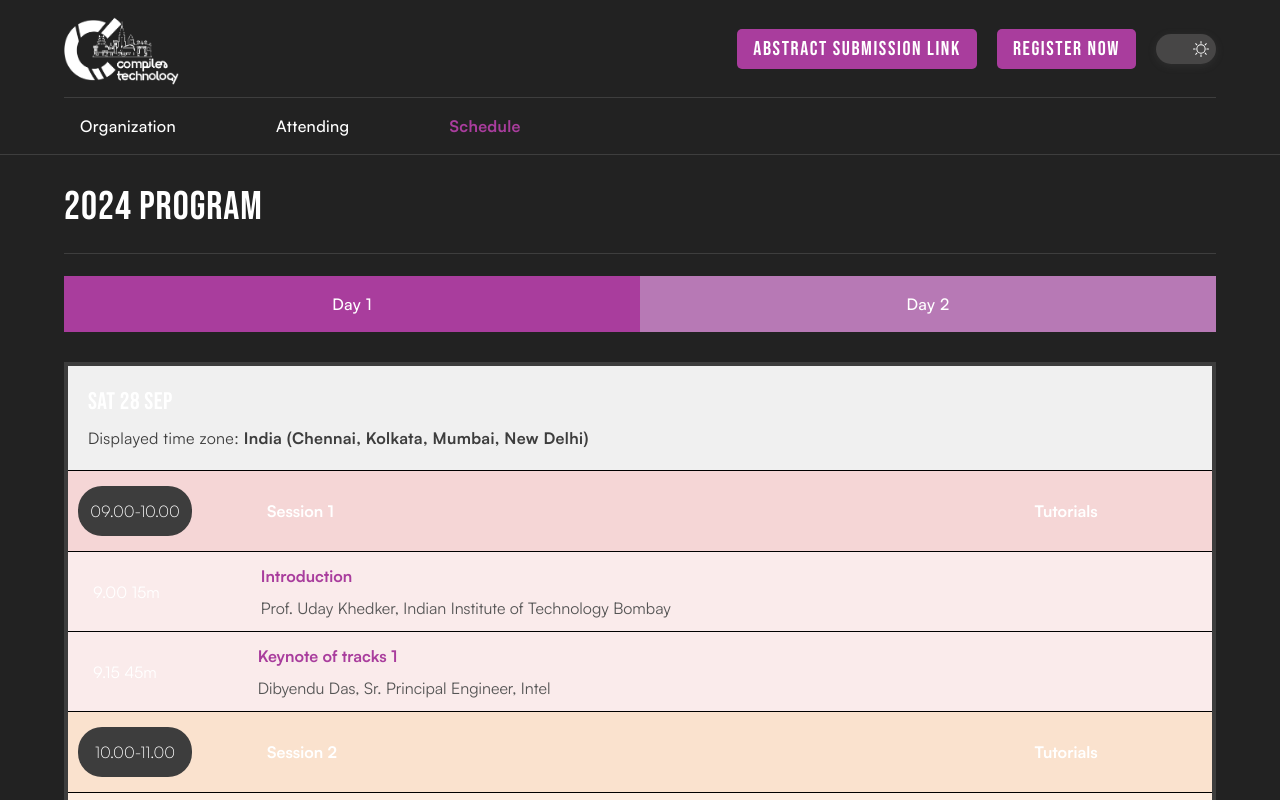
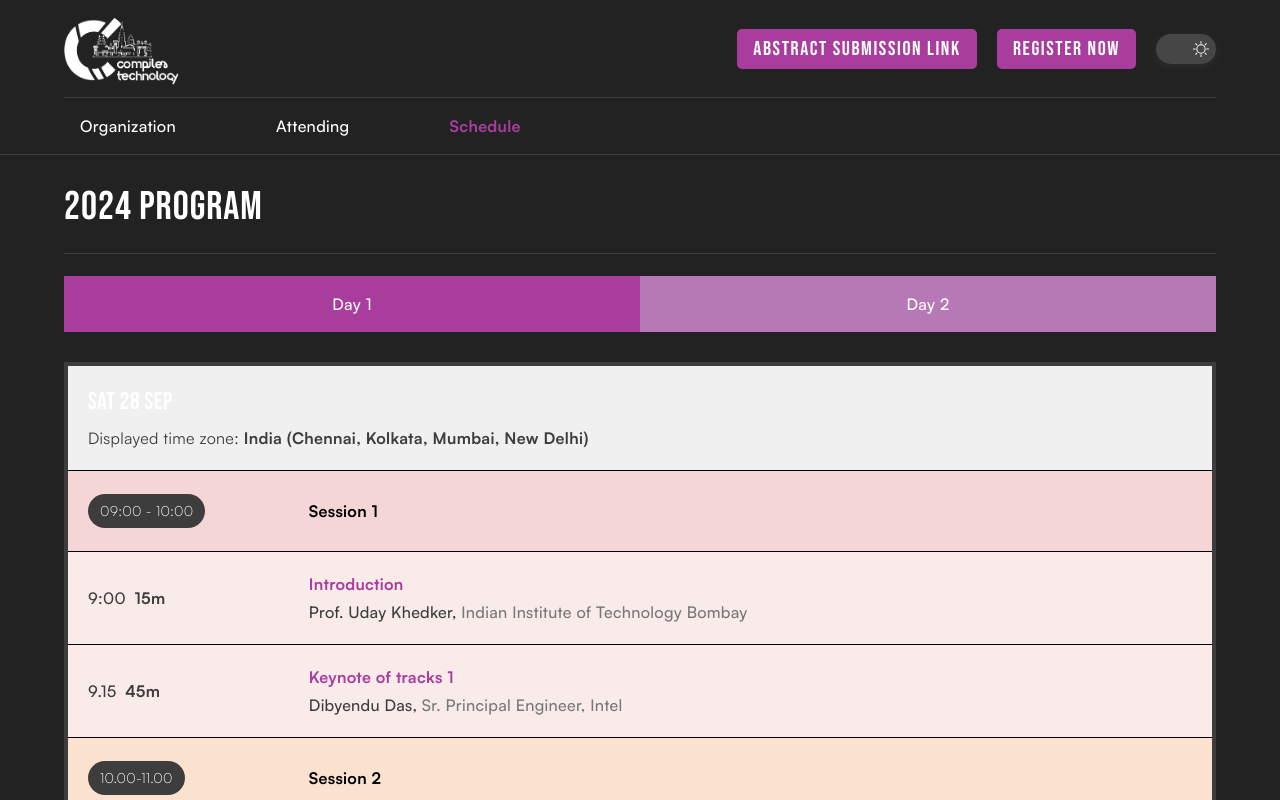
Before and after one commit to compilertech/compilertech-fe, a React (Vite) app: page /schedule in a window 1280 px wide. Shown: the top 800 px of the page. Built offline with nearby package versions, Linux system fonts and the light colour scheme.

Commit message:
Fixed program table, spacing, alignment issues

```diff
--- a/src/components/SchedulePage/Data/DayOne.ts
+++ b/src/components/SchedulePage/Data/DayOne.ts
@@ -4,12 +4,12 @@ const dayOneData: ScheduleTable = {
     date: "Sat 28 Sep",
     scheduleTableChildren: [
         {
-            mainTime: "09.00-10.00",
+            mainTime: "09:00 - 10:00",
             leading: "Session 1",
             trailing: "Tutorials",
             subChildren: [
                 {
-                    time: "9.00 15m",
+                    time: "9:00 15m",
                     heading: "Introduction",
                     description: "Prof. Uday Khedker",
                     subDescription: "Indian Institute of Technology Bombay",
--- a/src/components/SchedulePage/ProgramTable.tsx
+++ b/src/components/SchedulePage/ProgramTable.tsx
@@ -23,20 +23,22 @@ function ProgramTable({ day }: ProgramTableProps) {
       {day.scheduleTableChildren.map((sessionData, index) => (
         <Session key={index} bgColor={sessionData.color}>
           <SessionHeader>
-            <IntialContent>
+            <div style={{ flex: 1 }}>
               <SessionTime>{sessionData.mainTime}</SessionTime>
-              <SessionType>{sessionData.leading}</SessionType>
-            </IntialContent>
-            <SessionCategory>{sessionData.trailing}</SessionCategory>
+            </div>
+            <SessionType>{sessionData.leading}</SessionType>
           </SessionHeader>
 
           {sessionData.subChildren.map((subChild, keyIndex) => (
             <Section key={keyIndex} bgColor={subChild.color}>
-              <Duration>{subChild.time}</Duration>
+              <Duration>
+                {subChild.time.split(" ")[0]}{" "}
+                <span>{subChild.time.split(" ")[1]}</span>
+              </Duration>
               <Content>
                 <SectionHeading>{subChild.heading}</SectionHeading>
                 <Mentor>
-                  {subChild.description}, {subChild.subDescription}
+                  {subChild.description}, <span>{subChild.subDescription}</span>
                 </Mentor>
               </Content>
             </Section>
@@ -97,26 +99,15 @@ const Session = styled.div<StyledProps>`
 
 const Section = styled.div<StyledProps>`
   background-color: ${(props) => props.bgColor};
-  height: 80px;
+  padding: 20px;
   border-top: 1px solid #000;
   display: flex;
   align-items: center;
-  gap: 101px;
   @media (max-width: ${MOBILE_BREAKPOINT}) {
     font-size: 12px;
-    gap: 95px;
   }
 `;
 
-const IntialContent = styled.div`
-  display: flex;
-  align-items: center;
-  gap: 75px;
-  @media (max-width: ${MOBILE_BREAKPOINT}) {
-    font-size: 12px;
-    gap: 45px;
-  }
-`;
 // Other styled-components without props
 const Wrapper = styled.div`
   width: 100%;
@@ -132,9 +123,9 @@ const Wrapper = styled.div`
 `;
 
 const SessionHeader = styled.div`
+  padding: 20px;
   display: flex;
-  width: 90%;
-  justify-content: space-between;
+  justify-content: flex-start;
   align-items: center;
   font-weight: bold;
   height: 80px;
@@ -142,38 +133,81 @@ const SessionHeader = styled.div`
 const Content = styled.div`
   display: flex;
   flex-direction: column;
+  flex: 4;
+  gap: 4px;
 `;
 const SessionTime = styled.span`
-  width: 114px;
-  height: 50px;
+  padding: 8px 12px;
+  color: var(--White, #fafafa);
+  font-family: Satoshi;
+  font-size: 14px;
+  font-style: normal;
+  font-weight: 200;
+  letter-spacing: 0.24px;
   background-color: #3d3d3d;
   border-radius: 24px;
-  display: flex;
-  align-items: center;
-  justify-content: center;
-  color: #fff;
-  margin-left: 10px;
-  font-weight: 200;
+  display: inline-flex;
 `;
 
 const SessionType = styled.span`
-  text-align: start;
-`;
-
-const SessionCategory = styled.span`
-  text-align: right;
+  color: black;
+  text-align: justify;
+  font-family: Satoshi;
+  font-size: 16px;
+  font-style: normal;
+  font-weight: 700;
+  line-height: 24px;
+  letter-spacing: 0.28px;
+  flex: 4;
 `;
 
 const Duration = styled.span`
-  margin-left: 25px;
+  flex: 1;
+  color: var(--Black, #3d3d3d);
+  font-family: Satoshi;
+  font-size: 16px;
+  font-style: normal;
+  font-weight: 500;
+  line-height: 24px; /* 171.429% */
+  letter-spacing: 0.28px;
+  span {
+    margin-left: 4px;
+    color: var(--Black, #3d3d3d);
+    font-family: Satoshi;
+    font-size: 16px;
+    font-style: normal;
+    font-weight: 700;
+    line-height: 24px;
+    letter-spacing: 0.28px;
+  }
 `;
 
 const SectionHeading = styled.span`
-  font-weight: bold;
   color: ${({ theme }) => theme.primary};
-  margin-bottom: 10px;
+  text-align: justify;
+  font-family: Satoshi;
+  font-size: 16px;
+  font-style: normal;
+  font-weight: 700;
+  line-height: 24px;
+  letter-spacing: 0.28px;
 `;
 
 const Mentor = styled.span`
-  color: #555;
+  color: var(--Black, #3d3d3d);
+  font-family: Satoshi;
+  font-size: 16px;
+  font-style: normal;
+  font-weight: 500;
+  line-height: 24px;
+  letter-spacing: 0.28px;
+  span {
+    color: var(--Gray, #787878);
+    font-family: Satoshi;
+    font-size: 16px;
+    font-style: normal;
+    font-weight: 500;
+    line-height: 24px;
+    letter-spacing: 0.28px;
+  }
 `;
```
